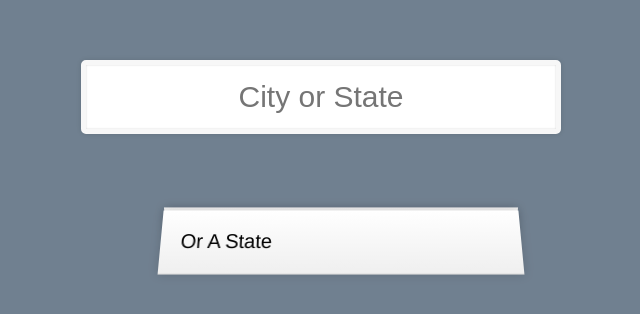
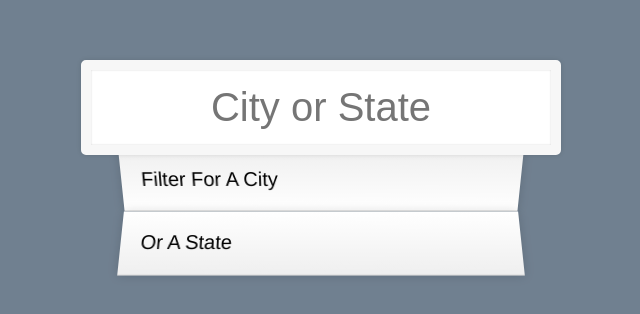
Before and after one commit to oliver-nicoll/ajax-type-ahead, a plain HTML site: page index.html in a window 1280 px wide. Shown: the whole page, without its empty margins (319-959 px from the left). Drawn offline with Linux system fonts and the light colour scheme.

Commit message:
final touch

```diff
--- a/style.css
+++ b/style.css
@@ -24,22 +24,28 @@ input.search {
     margin: 0;
     text-align: center;
     outline: 0;
-    border: 5px solid #f7f7f7;
+    border: 10px solid #F7F7F7;
     width: 120%;
     left: -10%;
     position: relative;
     top: 10px;
     z-index: 2;
     border-radius: 5px;
-    font-size: 30px;
-    box-shadow: 0 0 5px rgba(0, 0, 0, 0.12),
-        inset 0 0 2px rgba(0, 0, 0, 0.19);
+    font-size: 40px;
+    box-shadow: 0 0 5px rgba(0, 0, 0, 0.12), inset 0 0 2px rgba(0, 0, 0, 0.19);
+  }
+
+  .suggestions {
+    margin: 0;
+    padding: 0;
+    position: relative;
+    /* perspective: 20px; */
   }
 
   .suggestions li {
-    background: whitesmoke;
+    background: white;
     list-style: none;
-    border-bottom: 1px solid #d8d8d8;
+    border-bottom: 1px solid #D8D8D8;
     box-shadow: 0 0 10px rgba(0, 0, 0, 0.14);
     margin: 0;
     padding: 20px;
@@ -51,16 +57,16 @@ input.search {
 
   .suggestions li:nth-child(even) {
     transform: perspective(100px) rotateX(3deg) translateY(2px) scale(1.001);
-    background: linear-gradient(to bottom, #ffffff 0%, #efefef 100%);
+    background: linear-gradient(to bottom,  #ffffff 0%,#EFEFEF 100%);
   }
 
   .suggestions li:nth-child(odd) {
-    transform: perspective(100px) rotateX(-3deg) translateY(100%);
-    background: linear-gradient(to top, #ffffff 0%, #efefef 100%);
+    transform: perspective(100px) rotateX(-3deg) translateY(3px);
+    background: linear-gradient(to top,  #ffffff 0%,#EFEFEF 100%);
   }
 
   span.population {
-    font-size: 10px;
+    font-size: 15px;
   }
 
   .hl {
```
Lines whose indentation alone changed are shown as unchanged.
